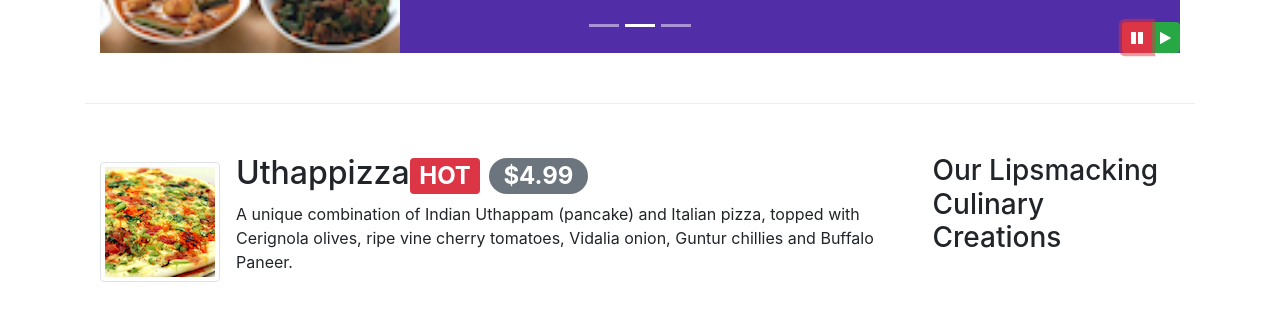
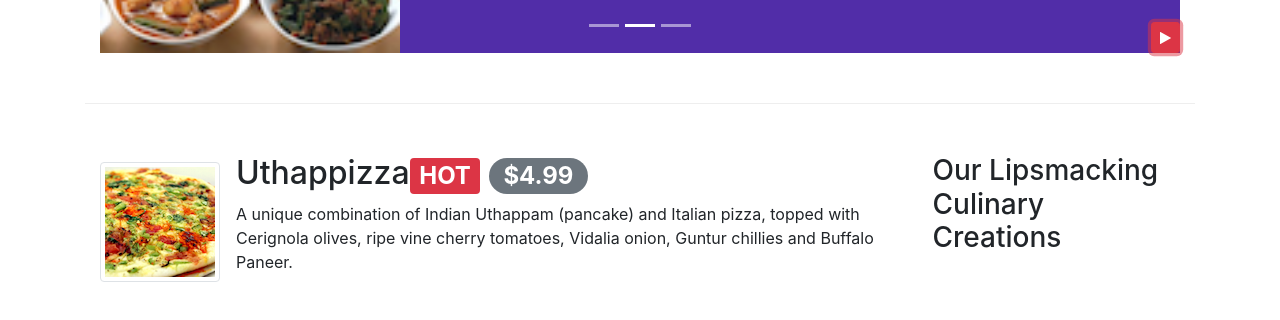
Before and after one commit to Sunilshah-7/Learning-Bootstrap, a website: page index.html in a window 1280 px wide. Both pictures are taken after a click on the button 1137 px from the left and 647 px from the top of the page. Shown: the part 610-930 px from the top of the page. Drawn offline with nearby package versions, Linux system fonts and the light colour scheme.

Commit message:
more bootstrap jQuery

```diff
--- a/index.html
+++ b/index.html
@@ -206,14 +206,9 @@
                     <a class="carousel-control-next" href="#mycarousel" role="button" data-slide="next">
                         <span class="carousel-control-next-icon"></span>
                     </a>
-                    <div class="btn-group" id="carouselButton">
-                        <button class="btn btn-danger btn-sm" id="carousel-pause">
-                            <span class="fa fa-pause"></span>
-                        </button>
-                        <button class="btn btn-success btn-sm" id="carousel-play">
-                            <span class="fa fa-play"></span>
-                        </button>
-                    </div>
+                    <button class="btn btn-danger btn-sm" id="carouselButton">
+                        <span class="fa fa-pause"></span>
+                    </button>
                 </div>
              </div>
         </div>
@@ -318,11 +313,17 @@
     <script>
         $(document).ready(function(){
             $('#mycarousel').carousel({interval : 2000});
-            $('#carousel-pause').click(function(){
-                $('#mycarousel').carousel('pause');
-            });
-            $('#carousel-play').click(function(){
-                $('#mycarousel').carousel('cycle');
+            $('#carouselButton').click(function(){
+                if( $('#carouselButton').children("span").hasClass('fa-pause')){
+                    $('#mycarousel').carousel('pause');
+                    $('#carouselButton').children("span").removeClass('fa-pause');
+                    $('#carouselButton').children("span").addClass('fa-play');
+                }
+                else if( $('#carouselButton').children("span").hasClass('fa-play')){
+                    $('#mycarousel').carousel('cycle');
+                    $('#carouselButton').children("span").removeClass('fa-play');
+                    $('#carouselButton').children("span").addClass('fa-pause');
+                }
             });
         });
     </script>
```
